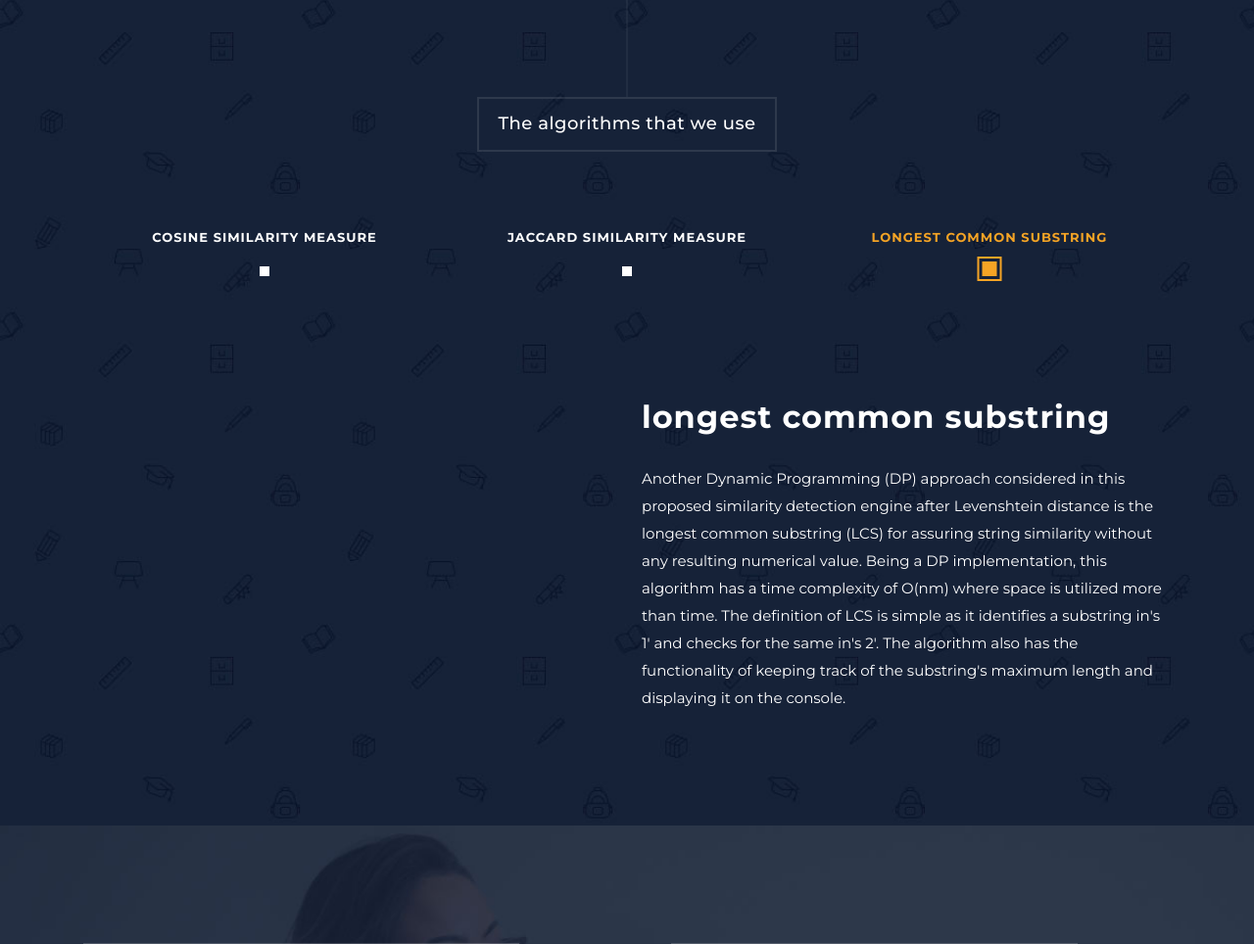
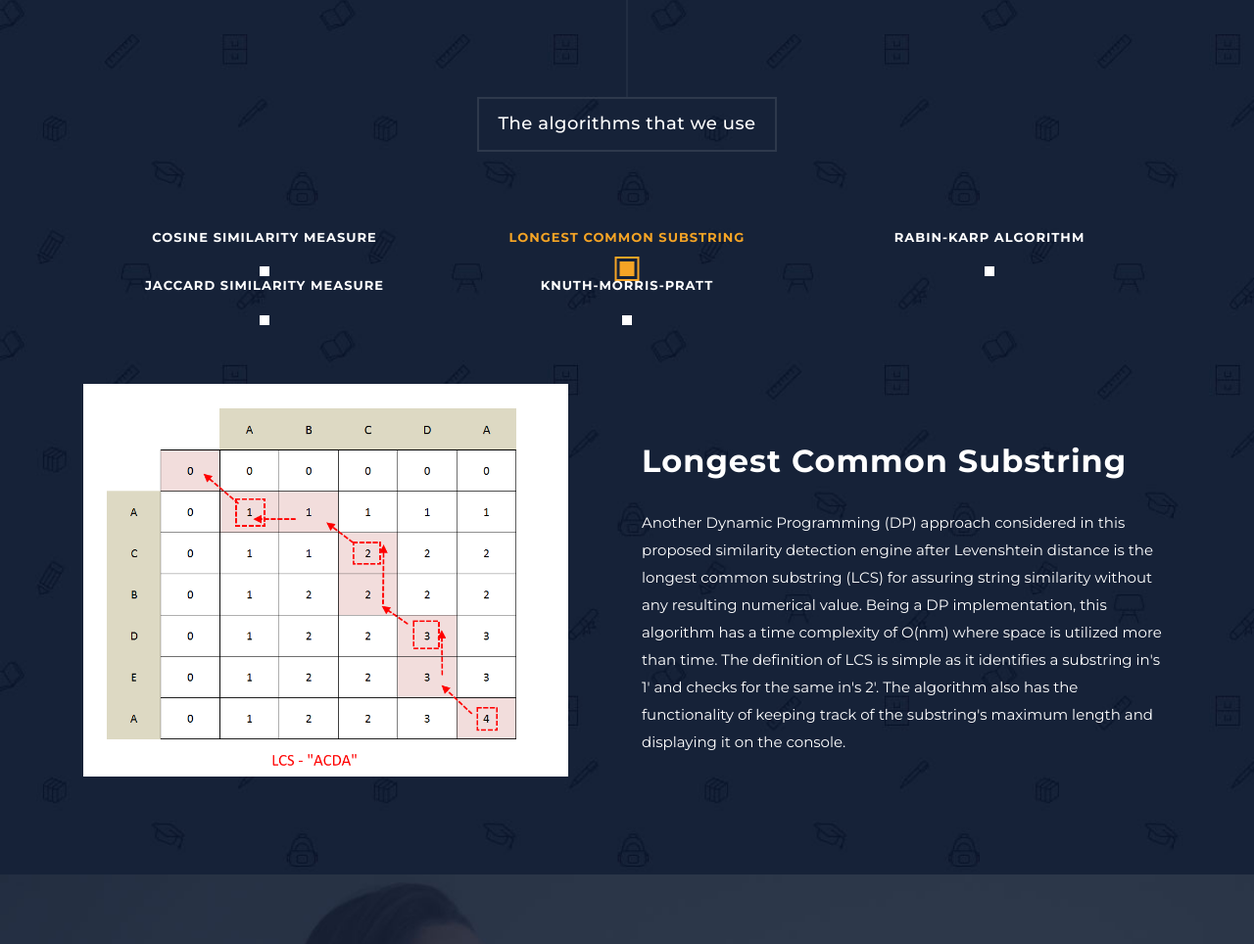
Before and after one commit to Aayush1720/plagDetector, a Django app: page / in a window 1280 px wide, after a click on "LONGEST COMMON SUBSTRING". Shown: the part 802-1766 px from the top of the page at 98% size. Run offline with Django 3.2, Linux system fonts and the light colour scheme; some libraries are stand-ins or nearby versions.

Commit message:
algorithms and images content added

```diff
--- a/templates/plagDetector/home.html
+++ b/templates/plagDetector/home.html
@@ -93,16 +93,17 @@
       <div class="col-md-12">
         <div id='tabs'>
           <ul>
-            <li><a href='#tabs-1'>Cosine Similarity Measure
-              </a></li>
+            <li><a href='#tabs-1'>Cosine Similarity Measure</a></li>
             <li><a href='#tabs-2'>Jaccard Similarity Measure</a></li>
             <li><a href='#tabs-3'> Longest Common Substring</a></li>
+            <li><a href='#tabs-4'> Knuth-Morris-Pratt</a></li>
+            <li><a href='#tabs-5'> Rabin-Karp Algorithm</a></li>
           </ul>
           <section class='tabs-content'>
             <article id='tabs-1'>
               <div class="row">
                 <div class="col-md-6">
-
+                  <img src="static/assets/images/cosine.png" alt="Cosine Similarity">
                 </div>
                 <div class="col-md-6">
                   <h4>Cosine Similarity</h4>
@@ -121,7 +122,7 @@
             <article id='tabs-2'>
               <div class="row">
                 <div class="col-md-6">
-
+                  <img src="static/assets/images/Jaccard.jpg" alt="Jaccard Similarity">
                 </div>
                 <div class="col-md-6">
                   <h4>The Jaccard distance</h4>
@@ -137,16 +138,51 @@
             <article id='tabs-3'>
               <div class="row">
                 <div class="col-md-6">
-
+                  <img src="static/assets/images/lcs.png" alt="LCS Similarity">
                 </div>
                 <div class="col-md-6">
-                  <h4>longest common substring</h4>
+                  <h4>Longest Common Substring</h4>
                   <p>Another Dynamic Programming (DP) approach considered in this proposed similarity detection engine
                     after Levenshtein distance is the longest common substring (LCS) for assuring string similarity
                     without any resulting numerical value. Being a DP implementation, this algorithm has a time
                     complexity of O(nm) where space is utilized more than time. The definition of LCS is simple as it
                     identifies a substring in's 1' and checks for the same in's 2'. The algorithm also has the
                     functionality of keeping track of the substring's maximum length and displaying it on the console.
+                  </p>
+                </div>
+              </div>
+            </article>
+            <article id='tabs-4'>
+              <div class="row">
+                <div class="col-md-6">
+                  <img src="static/assets/images/kmp.png" alt="Cosine Similarity">
+                </div>
+                <div class="col-md-6">
+                  <h4>Knuth-Morris-Pratt</h4>
+                  <p> the Knuth–Morris–Pratt string-searching algorithm (or KMP algorithm) searches for occurrences of a
+                    "word" W within a main "text string" S by employing the observation that when a mismatch occurs, the
+                    word itself embodies sufficient information to determine where the next match could begin, thus
+                    bypassing re-examination of previously matched characters.
+                </div>
+              </div>
+            </article>
+            <article id='tabs-5'>
+              <div class="row">
+                <div class="col-md-6">
+                  <img src="static/assets/images/rabin.jpg" alt="Cosine Similarity">
+                </div>
+                <div class="col-md-6">
+                  <h4>Rabin-Karp Algorithm</h4>
+                  <p>The Rabin–Karp algorithm or Karp–Rabin algorithm is a string-searching
+                    algorithm created by Richard M. Karp and Michael O. Rabin (1987) that uses hashing to find an exact
+                    match of a pattern string in a text. It uses a rolling hash to quickly filter out positions of the
+                    text that cannot match the pattern, and then checks for a match at the remaining positions.
+                    Generalizations of the same idea can be used to find more than one match of a single pattern, or to
+                    find matches for more than one pattern.
+                    To find a single match of a single pattern, the expected time of the algorithm is linear in the
+                    combined length of the pattern and text, although its worst-case time complexity is the product of
+                    the two lengths. To find multiple matches, the expected time is linear in the input lengths, plus
+                    the combined length of all the matches, which could be greater than linear.
                   </p>
                 </div>
               </div>
```
Also changed, not shown: static/assets/images/Rabin.jpg (added), static/assets/images/cosine.png (added), static/assets/images/jaccard.jpg (added), static/assets/images/kmp.png (added), static/assets/images/lcs.png (added).
